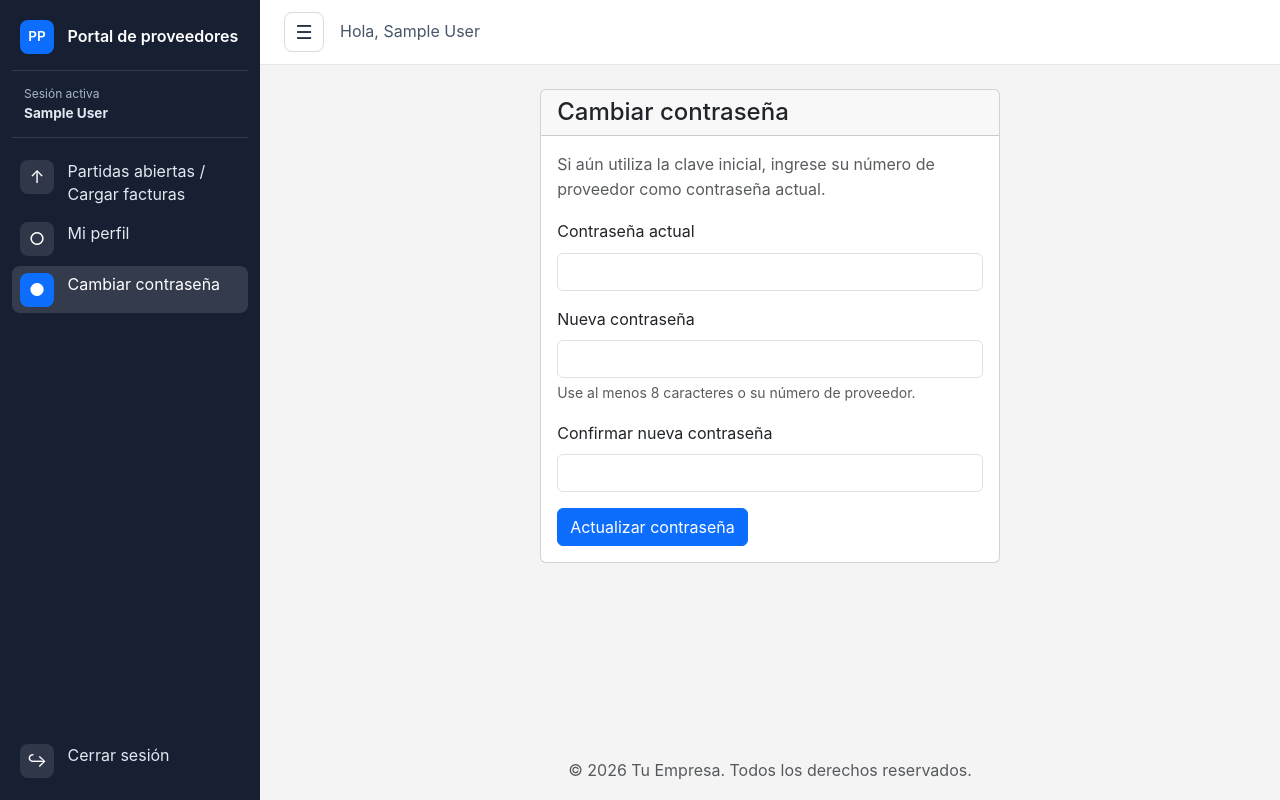
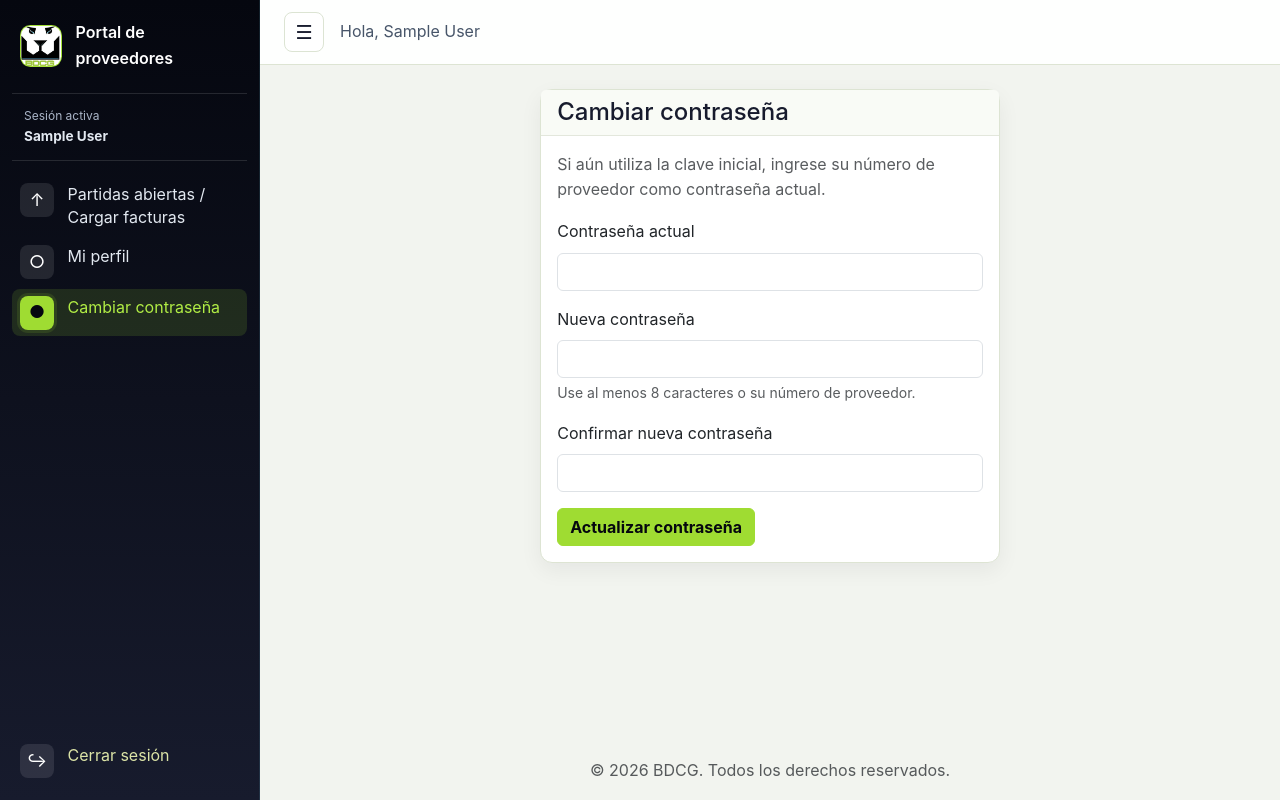
Before and after one commit to Janrrox418/SistemaFacturacion, a PHP site: page /public/cambiar_clave.php in a window 1280 px wide. Run offline with PHP 8.4, Linux system fonts and the light colour scheme; the visitor is signed in with stand-in values (Sample User, id 1).

Commit message:
Adaptar identidad visual del portal a BDCG
Co-authored-by: Copilot <223556219+Copilot@users.noreply.github.com>

```diff
--- a/public/css/style.css
+++ b/public/css/style.css
@@ -317,3 +317,214 @@ h1, h2 {
 .sap-login-dropdown-options [hidden] {
     display: none !important;
 }
+
+:root {
+    --bdcg-black: #05070f;
+    --bdcg-navy: #171b2d;
+    --bdcg-blue-black: #0d1020;
+    --bdcg-green: #9fdc32;
+    --bdcg-green-bright: #b1ed45;
+    --bdcg-green-dark: #70a51f;
+    --bdcg-cyan: #75d5ef;
+}
+
+body {
+    background: #f2f4ef;
+}
+
+.app-sidebar {
+    border-right: 1px solid rgba(117, 213, 239, 0.12);
+    background: linear-gradient(180deg, var(--bdcg-black) 0%, var(--bdcg-navy) 100%);
+}
+
+.app-sidebar-brand {
+    margin-bottom: 0.35rem;
+}
+
+.app-brand-mark {
+    width: 42px;
+    min-width: 42px;
+    height: 42px;
+    overflow: hidden;
+    border: 1px solid rgba(177, 237, 69, 0.32);
+    border-radius: 0.65rem;
+    background: #fff;
+}
+
+.app-brand-logo {
+    width: 100%;
+    height: 100%;
+    object-fit: contain;
+}
+
+.app-sidebar-link:hover,
+.app-sidebar-link.active {
+    background: rgba(159, 220, 50, 0.14);
+    color: var(--bdcg-green-bright);
+}
+
+.app-sidebar-link.active .app-sidebar-icon,
+.app-brand-mark {
+    background: var(--bdcg-green);
+    color: var(--bdcg-black);
+}
+
+.app-sidebar-link.active .app-sidebar-icon {
+    box-shadow: 0 0 0 3px rgba(159, 220, 50, 0.12);
+}
+
+.app-sidebar-logout {
+    color: #dce4a7;
+}
+
+.app-topbar {
+    border-bottom: 1px solid #dde4d3;
+    background: rgba(255, 255, 255, 0.96);
+}
+
+.app-sidebar-toggle {
+    border-color: #dce4d3;
+    color: var(--bdcg-navy);
+}
+
+.app-sidebar-toggle:hover,
+.app-sidebar-toggle:focus {
+    border-color: var(--bdcg-green);
+    color: var(--bdcg-green-dark);
+}
+
+h1,
+h2,
+.login-brand-title {
+    color: var(--bdcg-navy);
+}
+
+.card {
+    border: 1px solid #dde4d3;
+    border-radius: 0.75rem;
+    box-shadow: 0 0.45rem 1.4rem rgba(16, 24, 40, 0.06);
+}
+
+.card-header {
+    border-bottom: 1px solid #e3e7dc;
+    background: #f9fbf6;
+    color: var(--bdcg-navy);
+    font-weight: 600;
+}
+
+.btn-primary {
+    --bs-btn-color: var(--bdcg-black);
+    --bs-btn-bg: var(--bdcg-green);
+    --bs-btn-border-color: var(--bdcg-green);
+    --bs-btn-hover-color: var(--bdcg-black);
+    --bs-btn-hover-bg: var(--bdcg-green-bright);
+    --bs-btn-hover-border-color: var(--bdcg-green-bright);
+    --bs-btn-active-color: var(--bdcg-black);
+    --bs-btn-active-bg: var(--bdcg-green-dark);
+    --bs-btn-active-border-color: var(--bdcg-green-dark);
+    --bs-btn-disabled-bg: #aeb79f;
+    --bs-btn-disabled-border-color: #aeb79f;
+    font-weight: 700;
+}
+
+.btn-outline-primary {
+    --bs-btn-color: var(--bdcg-green-dark);
+    --bs-btn-border-color: var(--bdcg-green-dark);
+    --bs-btn-hover-bg: var(--bdcg-green);
+    --bs-btn-hover-border-color: var(--bdcg-green);
+    --bs-btn-hover-color: var(--bdcg-black);
+    --bs-btn-active-bg: var(--bdcg-green-dark);
+    --bs-btn-active-border-color: var(--bdcg-green-dark);
+}
+
+.form-control:focus,
+.btn:focus,
+.dropdown-toggle:focus {
+    border-color: var(--bdcg-green);
+    box-shadow: 0 0 0 0.25rem rgba(159, 220, 50, 0.22);
+}
+
+.table-hover tbody tr:hover {
+    background-color: rgba(159, 220, 50, 0.08);
+}
+
+.dropdown-item.active,
+.dropdown-item:active {
+    background: var(--bdcg-green);
+    color: var(--bdcg-black);
+}
+
+.login-page {
+    min-height: 100vh;
+    background:
+        radial-gradient(circle at 15% 15%, rgba(117, 213, 239, 0.13), transparent 22rem),
+        radial-gradient(circle at 85% 85%, rgba(159, 220, 50, 0.16), transparent 24rem),
+        linear-gradient(135deg, #080b17 0%, #171b2d 100%);
+}
+
+.login-shell {
+    max-width: 520px;
+    padding-top: clamp(2rem, 7vh, 4.5rem);
+    padding-bottom: 2rem;
+}
+
+.login-brand {
+    margin-bottom: 1.25rem;
+}
+
+.login-brand-logo {
+    width: min(190px, 55vw);
+    height: auto;
+    margin-bottom: 0.5rem;
+    filter: drop-shadow(0 0.75rem 1.25rem rgba(0, 0, 0, 0.25));
+}
+
+.login-brand-title {
+    margin: 0;
+    color: #fff;
+    font-size: clamp(1.35rem, 4vw, 1.75rem);
+    font-weight: 700;
+}
+
+.login-main .card {
+    border: 1px solid rgba(177, 237, 69, 0.28);
+    border-radius: 1rem;
+    background: rgba(255, 255, 255, 0.98);
+    box-shadow: 0 1.5rem 4rem rgba(0, 0, 0, 0.32);
+}
+
+.login-main .card-header {
+    border-bottom: 0;
+    border-radius: 1rem 1rem 0 0;
+    background: transparent;
+    padding-top: 1.25rem;
+}
+
+.login-main .card-header h3 {
+    color: var(--bdcg-navy);
+}
+
+.login-main .card-body {
+    padding: 1.25rem 1.5rem 1.5rem;
+}
+
+.login-page .app-footer,
+.login-page footer {
+    color: rgba(255, 255, 255, 0.65) !important;
+}
+
+@media (max-width: 767.98px) {
+    .login-shell {
+        padding-right: 1rem;
+        padding-left: 1rem;
+    }
+
+    .login-brand-logo {
+        width: min(150px, 48vw);
+    }
+
+    .login-main .card-body {
+        padding-right: 1rem;
+        padding-left: 1rem;
+    }
+}
--- a/templates/footer.php
+++ b/templates/footer.php
@@ -1,6 +1,6 @@
         </main>
         <footer class="app-footer text-center text-muted">
-            <p>&copy; <?php echo date("Y"); ?> Tu Empresa. Todos los derechos reservados.</p>
+            <p>&copy; <?php echo date("Y"); ?> BDCG. Todos los derechos reservados.</p>
         </footer>
     </div>
 </div>
--- a/templates/header.php
+++ b/templates/header.php
@@ -44,7 +44,9 @@ $sidebar_links = [
     <div class="app-sidebar-backdrop" data-sidebar-backdrop></div>
     <aside class="app-sidebar" id="appSidebar" aria-label="Navegación principal">
         <a class="app-sidebar-brand" href="<?php echo $base_path; ?>index.php" title="Portal de proveedores">
-            <span class="app-brand-mark" aria-hidden="true">PP</span>
+            <span class="app-brand-mark" aria-hidden="true">
+                <img src="<?php echo htmlspecialchars($app_url . '/public/assets/bdcg-logo.png', ENT_QUOTES, 'UTF-8'); ?>" alt="" class="app-brand-logo">
+            </span>
             <span class="app-sidebar-label">Portal de proveedores</span>
         </a>
         <div class="app-sidebar-user">
```
Also changed, not shown: templates/header_login.php (+6 -5 lines), public/assets/bdcg-logo.png (added).
